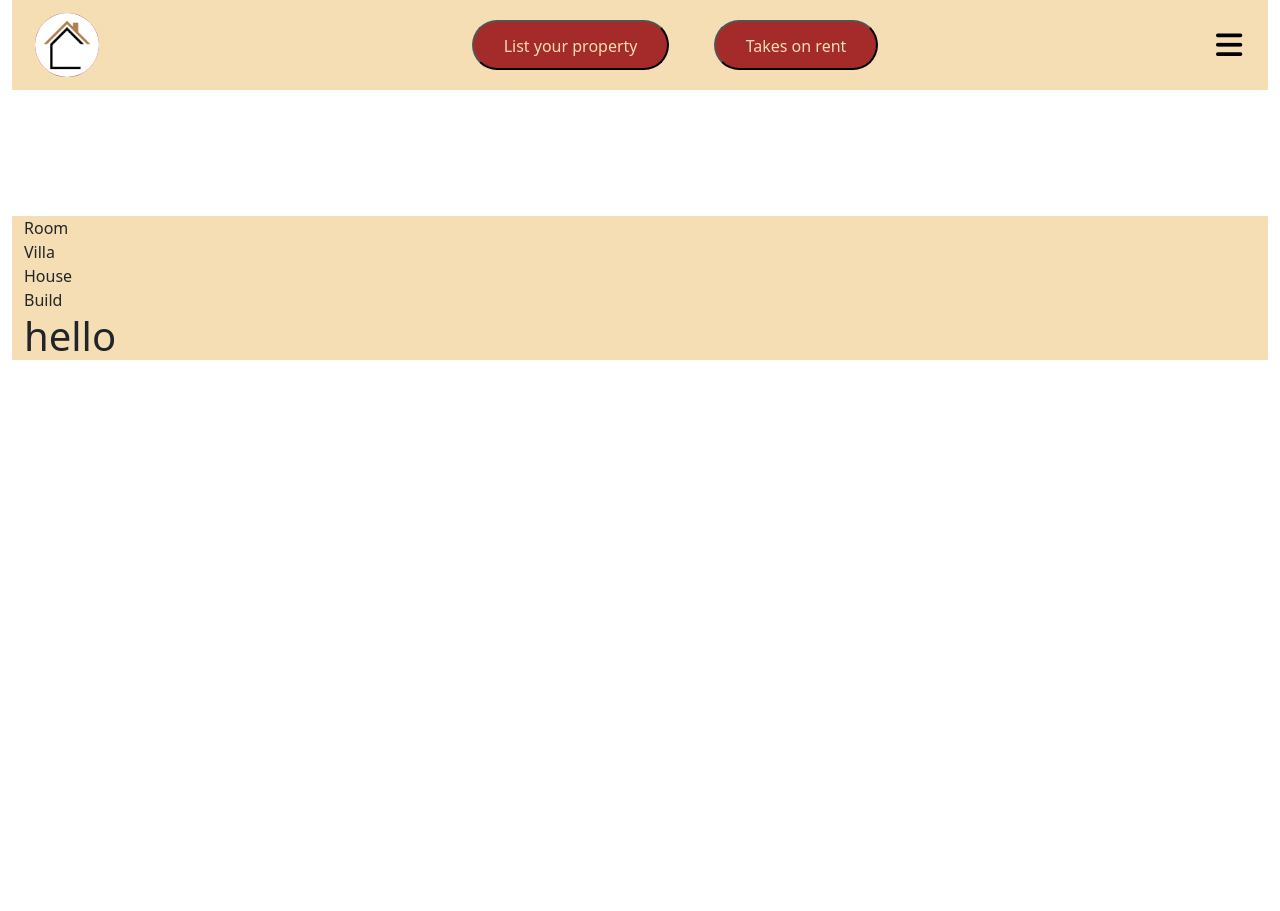
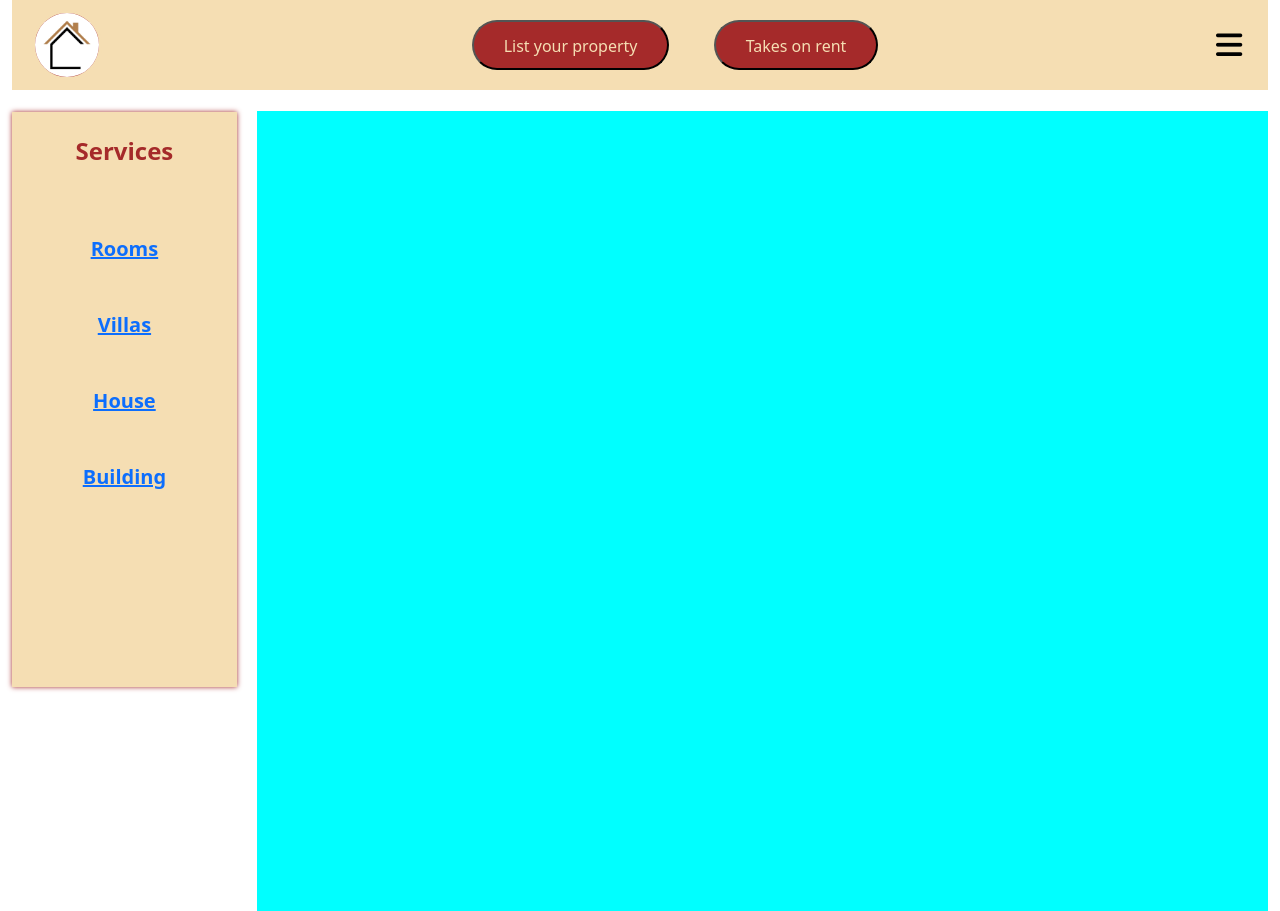
Before and after one commit to dis6265/CityVistaEstate, a Django app: page /is/ in a window 1280 px wide. Before the commit the page ends 360 px from the top, so only its background shows below. Run offline with Django 5.2, Linux system fonts and the light colour scheme; some libraries are stand-ins or nearby versions.

Commit message:
add css in is template

```diff
--- a/static/is.css
+++ b/static/is.css
@@ -1,13 +1,25 @@
+/* .Pages{
+    position: absolute;
+    background-color: wheat;
+    height: 50%;
+    width:30%;
+
+    margin-left: 0;
+} */
 
 body {
     margin: 0;
     padding: 0;
+    display: grid;
 }
 
 header{
     display: flex;
     justify-content: space-between;
     align-items: center;
+    grid-column: 1/12;
+    grid-row: 1/2;
+
 
 }
 header button{
@@ -202,10 +214,37 @@ header button:hover{
 section{
     background-color: wheat;
     margin-top: 10%;
-    height: 90%;
-    width: fit-content;
+    max-width: 100%;
+    right:0;
+    box-shadow: 0 0 5px brown;
+    /* display: grid; */
+    margin-top: 10%;
+    max-height: 70%;
+    grid-column: 1/2;
 }
 
 section div{
     background-color: wheat;
+    font-weight: bolder;
+    font-size: x-large;
+    display: flex;
+    flex-direction: column;
+    margin-top: 20%;
 }
+
+
+section div span {
+    color:rgb(209, 86, 86);
+    padding: 10% 0%;
+}
+
+
+main{
+    display: grid;
+    grid-column: 2/12;
+    height: 100vh;
+    /* grid-row: 3/12; */
+    background-color: aqua;
+    margin-top: 2%;
+    margin-left: 2%;
+}
--- a/templates/internalfiles/is.html
+++ b/templates/internalfiles/is.html
@@ -1,5 +1,4 @@
-{% load static %}
-<!DOCTYPE html>
+ <!DOCTYPE html>
 <html lang="en">
 <head>
     <meta charset="UTF-8">
@@ -10,7 +9,7 @@
 
     <link rel="stylesheet" href="https://cdn.jsdelivr.net/npm/@fortawesome/fontawesome-free@6.4.2/css/fontawesome.min.css"
      integrity="sha384-BY+fdrpOd3gfeRvTSMT+VUZmA728cfF9Z2G42xpaRkUGu2i3DyzpTURDo5A6CaLK" crossorigin="anonymous">
-    <link rel="stylesheet" href="/static/is.css">
+    <link rel="stylesheet" href="../static/is.css">
     <link rel="stylesheet" href="../node_modules/bootstrap-icons/font/bootstrap-icons.css">
     <link rel="stylesheet" href="../node_modules/bootstrap/dist/css/bootstrap.css">
 
@@ -36,10 +35,8 @@
           <button type="button"> <a href="#"></a> List your property</button>
           <button type="button" > <a href="#"></a> Takes on rent </button>
       </div>
-
-
       <div>
-          <input type="checkbox" id="check" />
+          <input type="checkbox" id="check"/>
           <div class="btn_one">
             <label for="check" style="color:black">
               <i class="fa-solid fa-bars"></i>
@@ -87,66 +84,24 @@
             <a href="#"><i class="fa-brands fa-youtube"></i></a>
           </ul>
         </div>
-
       </div>
     </header>
 
     <section class="container-fluid sidebar">
-      <div class="room">Room </div>
-      <div class="villa">Villa </div>
-      <div class="house">House </div>
-      <div class="build">Build </div>
+      <div style="text-align: center; text-decoration: solid; color: brown; margin-top: 10%; font-weight: bolder;">Services</div>
+      <div style="text-align: center; height: 200px; display: flex; flex-direction: column;">
+        <span class="room "><a href="/service/rooms">Rooms</a>  </span>
+        <span class="villa"><a href="/service/Villas">Villas</a>  </span>
+        <span class="house"><a href="/service/House">House</a>  </span>
+        <span class="build"> <a href="/service/Building">Building</a> </span>
+      </div>
 
-      <h1>hello</h1>
     </section>
 
-    <!-- <div class="Pages navbar-collapse col-8">
-        <ul class="navbar-nav fw-bolder">
-            <li class="nav-item mx-3 "> <a class="nav-link" href="index2.html">Home</a> </li>
-            <li class="nav-item mx-3"> <a class="nav-link" href="internalfiles/login.html">Login</a> </li>
-            <li class="nav-item mx-3"> <a class="nav-link" href="internalfiles/Registration.html">Registration</a> </li>
-            <li class="nav-item mx-3"> <a class="nav-link" href="internalfiles/services.html">Service</a> </li>
-            <li class="nav-item mx-3"> <a class="nav-link" href="about-us.html">About-us</a> </li>
-            <li class="nav-item mx-3"> <a class="nav-link">Contact</a> </li>
-    </div>  -->
 
-<!-- <nav class="sidebar_menu">
-        <div class="sidebar_menu">-->
-        <!-- <div >
-            <div class="btn_two">
-                <label for="check" style="color:brown">
-                  <i class="fa-solid fa-xmark"></i>
-                </label>
-            </div>
+    <main class="main-content">
 
-            <div class="logo">
-                <a href="#">City Vista Estate</a>
-            </div>
-
-
-            <div>
-            <ul>
-                <li><a href="#">Home</a></li>
-                <li> <a href="#">About</a></li>
-                <li><a href="#">Services</a></li>
-                <li><a href="#">Contact</a></li>
-            </ul>
-            </div>
-        </div>
-    </nav>
-
-    <div class="content">
-     Your main content here
-    </div>
- <div class="container-fluid">
-        <div class="side bg-black">
-            <h1>one</h1>
-        </div>
-
-        <div class="main bg-body-secondary ">
-            <h1>Two</h1>
-        </div>
-    </div> -->
+    </main>
 
  </body>
 </html>
```
Also changed, not shown: templates/internalfiles/lyp.html (added).
